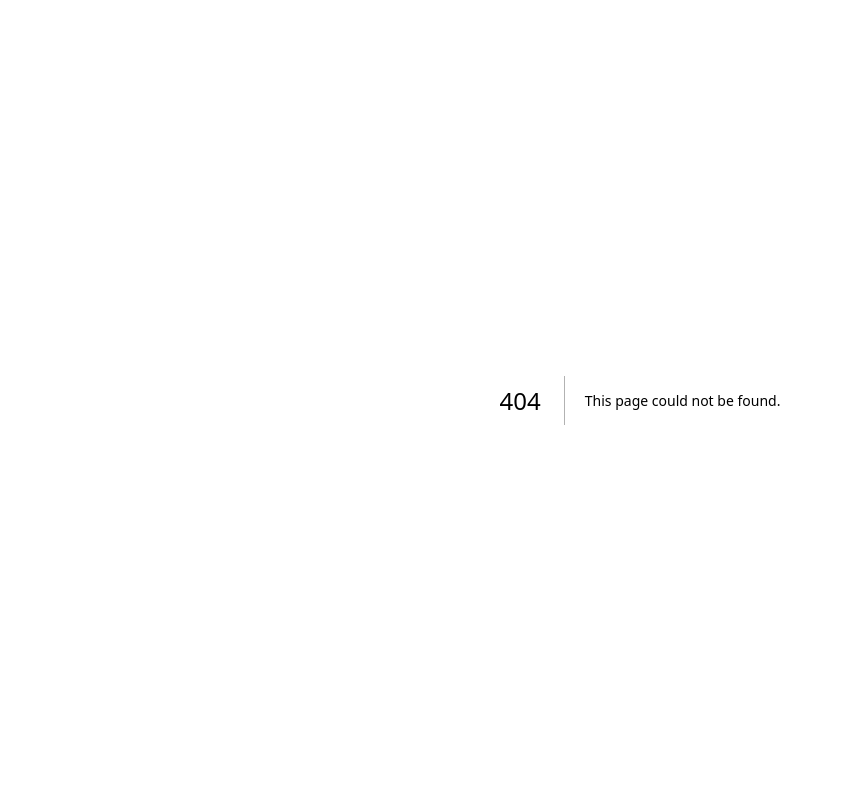
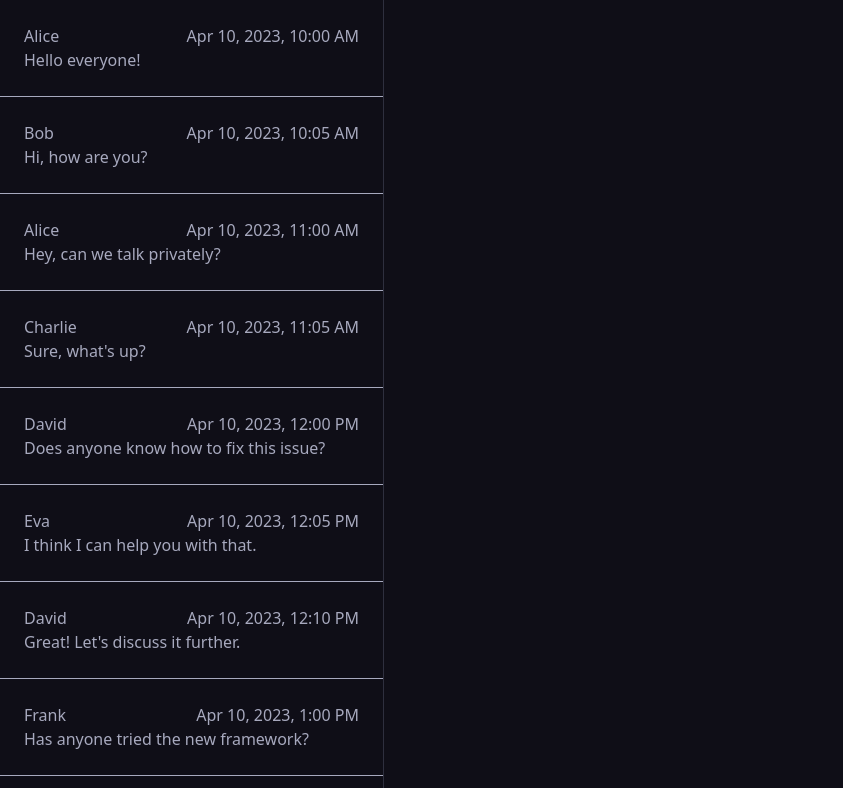
Before and after one commit to felixmckenzie/chat-client, a Next.js app: page /home in a window 1280 px wide. Before the commit this address had no page. Shown: the top 788 px of the page, without its empty margins (0-843 px from the left). Built offline with nearby package versions, Linux system fonts and the light colour scheme.

Commit message:
add sidebar, cards and dummy data

```diff
--- /dev/null
+++ b/app/components/SideBarCard.tsx
@@ -0,0 +1,16 @@
+import { FormatDate } from "@/utils"
+
+const SideCard = ({title, text, date}) => {
+
+    return (
+        <div className="flex flex-col w-full h-40 justify-center p-6 text-body-text-light">
+           <div className="flex justify-between">
+            <h1>{title}</h1>
+            {FormatDate(date)}
+            </div>
+            <p className="truncate ...">{text}</p>
+        </div>
+    )
+}
+
+export default SideCard
--- /dev/null
+++ b/app/components/Sidebar.tsx
@@ -0,0 +1,15 @@
+import {messages} from '@/dummyData'
+import SideCard from './SideBarCard'
+
+const SideBar = () => {
+
+    return (
+        <div className="flex flex-col h-full overflow-y-scroll sm:w-40 md:w-72 lg:w-96 border-r border-x-text-dark divide-y">
+            {messages.map((message) =>{
+                return <SideCard key={message.id} title={message.sender} date={message.timestamp} text={message.text} />
+            })}
+        </div>
+    )
+}
+
+export default SideBar
--- a/app/components/navbar.tsx
+++ b/app/components/navbar.tsx
@@ -2,7 +2,7 @@
 import { useState, useEffect, useRef } from "react";
 import { useRouter } from "next/navigation";
 import {ArrowSmallUpIcon, ArrowSmallDownIcon} from '@heroicons/react/24/solid'
-import { NavCard } from "./navcard";
+import { NavCard } from "./NavCard";
 
 export const Navbar = () => {
     const router = useRouter()
--- /dev/null
+++ b/app/home/layout.tsx
@@ -0,0 +1,18 @@
+import SideBar from '../components/Sidebar'
+import '../globals.css'
+import '../components/Sidebar'
+export default function HomeRootLayout({
+  children,
+}: {
+  children: React.ReactNode
+}) {
+  return (
+
+ <html lang="en">
+      <body className='h-screen w-screen  bg-bg-dark'>
+        <SideBar/>
+        {children}
+        </body>
+    </html>
+  )
+}
--- /dev/null
+++ b/app/home/page.tsx
@@ -0,0 +1,6 @@
+
+
+export default function Home(){
+
+
+}
--- a/app/layout.tsx
+++ b/app/layout.tsx
@@ -14,7 +14,7 @@ export default function RootLayout({
   return (
     <ClerkProvider>
  <html lang="en">
-      <body className='h-screen'>
+      <body className='h-screen w-screen  bg-bg-dark'>
         {children}
         </body>
     </html>
--- a/app/page.tsx
+++ b/app/page.tsx
@@ -1,11 +1,11 @@
-import {Navbar} from './components/navbar'
+import {Navbar} from './components/Navbar'
 
 
-export default function Home() {
+export default function LandingPage() {
   return (
-    <>
+    <div className='h-full w-full'>
    <Navbar/>
-    <main className='h-full flex justify-center items-center bg-bg-dark overflow-hidden mt-6'>
+    <main className='h-full flex justify-center items-center overflow-hidden mt-6'>
       <div className="max-w-7xl mx-auto py-20 px-4 sm:px-6 lg:px-8">
         <div className="text-center">
           <h2 className="text-base text-headline-text font-semibold tracking-wide uppercase">Welcome to </h2>
@@ -26,6 +26,6 @@ export default function Home() {
         </div>
       </div>
     </main>
-     </>
+     </div>
   )
 }
--- /dev/null
+++ b/dummyData.js
@@ -0,0 +1,93 @@
+
+export const messages = [
+  {
+    id: 1,
+    text: "Hello everyone!",
+    sender: "Alice",
+    timestamp: "2023-04-10T10:00:00.000Z",
+  },
+  {
+    id: 2,
+    text: "Hi, how are you?",
+    sender: "Bob",
+    timestamp: "2023-04-10T10:05:00.000Z",
+  },
+  {
+    id: 3,
+    text: "Hey, can we talk privately?",
+    sender: "Alice",
+    timestamp: "2023-04-10T11:00:00.000Z",
+  },
+  {
+    id: 4,
+    text: "Sure, what's up?",
+    sender: "Charlie",
+    timestamp: "2023-04-10T11:05:00.000Z",
+  },
+  {
+    id: 5,
+    text: "Does anyone know how to fix this issue?",
+    sender: "David",
+    timestamp: "2023-04-10T12:00:00.000Z",
+  },
+  {
+    id: 6,
+    text: "I think I can help you with that.",
+    sender: "Eva",
+    timestamp: "2023-04-10T12:05:00.000Z",
+  },
+  {
+    id: 7,
+    text: "Great! Let's discuss it further.",
+    sender: "David",
+    timestamp: "2023-04-10T12:10:00.000Z",
+  },
+  {
+    id: 8,
+    text: "Has anyone tried the new framework?",
+    sender: "Frank",
+    timestamp: "2023-04-10T13:00:00.000Z",
+  },
+  {
+    id: 9,
+    text: "Yes, it's amazing!",
+    sender: "Grace",
+    timestamp: "2023-04-10T13:05:00.000Z",
+  },
+  {
+    id: 10,
+    text: "I'm having some trouble with it.",
+    sender: "Hannah",
+    timestamp: "2023-04-10T13:10:00.000Z",
+  },
+  {
+    id: 11,
+    text: "What's the issue?",
+    sender: "Grace",
+    timestamp: "2023-04-10T13:15:00.000Z",
+  },
+  {
+    id: 12,
+    text: "I can't get it to work properly.",
+    sender: "Hannah",
+    timestamp: "2023-04-10T13:20:00.000Z",
+  },
+  {
+    id: 13,
+    text: "Try updating your dependencies.",
+    sender: "Ivan",
+    timestamp: "2023-04-10T13:25:00.000Z",
+  },
+  {
+    id: 14,
+    text: "Good idea, I'll give that a shot.",
+    sender: "Hannah",
+    timestamp: "2023-04-10T13:30:00.000Z",
+  },
+  {
+    id: 15,
+    text: "I'm looking for a good resource on this topic, but I haven't found one yet.",
+    sender: "Jack",
+    timestamp: "2023-04-10T14:00:00.000Z",
+  }
+]
--- a/tailwind.config.js
+++ b/tailwind.config.js
@@ -13,7 +13,7 @@ module.exports = {
       "body-text-light": "#a7a9be",
       "text-dark": "#2e2f3e",
       "highlight": "#ff8906",
-      "tertiary": "#e53170"
+      "tertiary": "#e53170",
     },
     extend: {},
   },
--- /dev/null
+++ b/utils.ts
@@ -0,0 +1,17 @@
+export const FormatDate = (date: string, showTime = true): string => {
+    if (!date) return ''
+    let options = {
+        year: 'numeric',
+        month: 'short',
+        day: '2-digit',
+    }
+
+    const currentDate = new Date()
+    const offset = currentDate.getTimezoneOffset()
+
+    const dateObj = new Date(date)
+    dateObj.setTime(dateObj.getTime() - offset)
+
+    if (showTime) options = { ...options, hour: 'numeric', hour12: true, minute: '2-digit'}
+    return dateObj.toLocaleString(undefined, options)
+}
```
